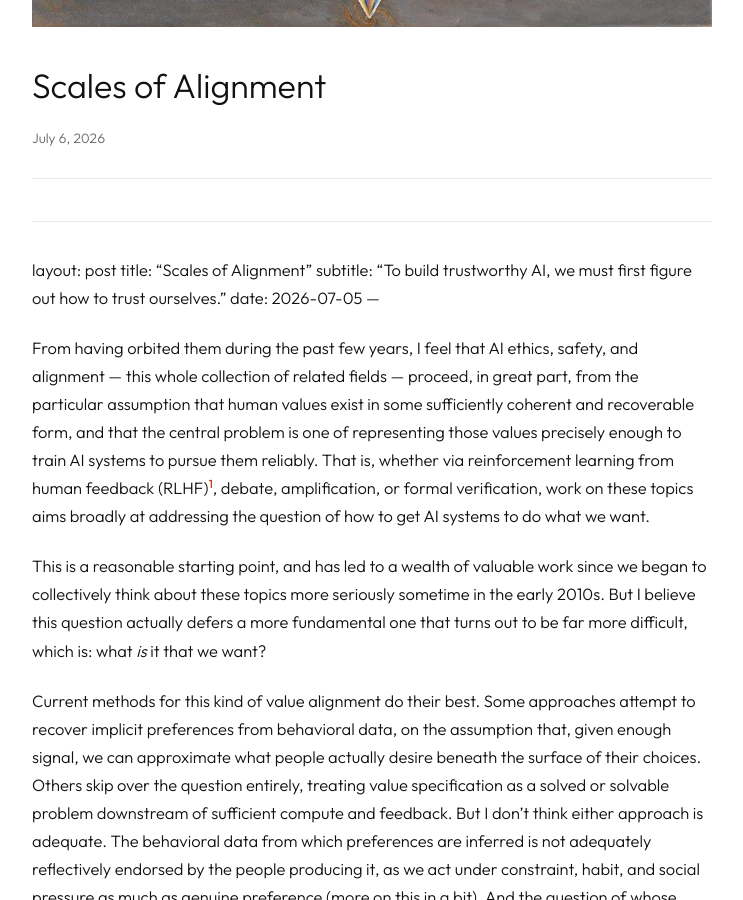
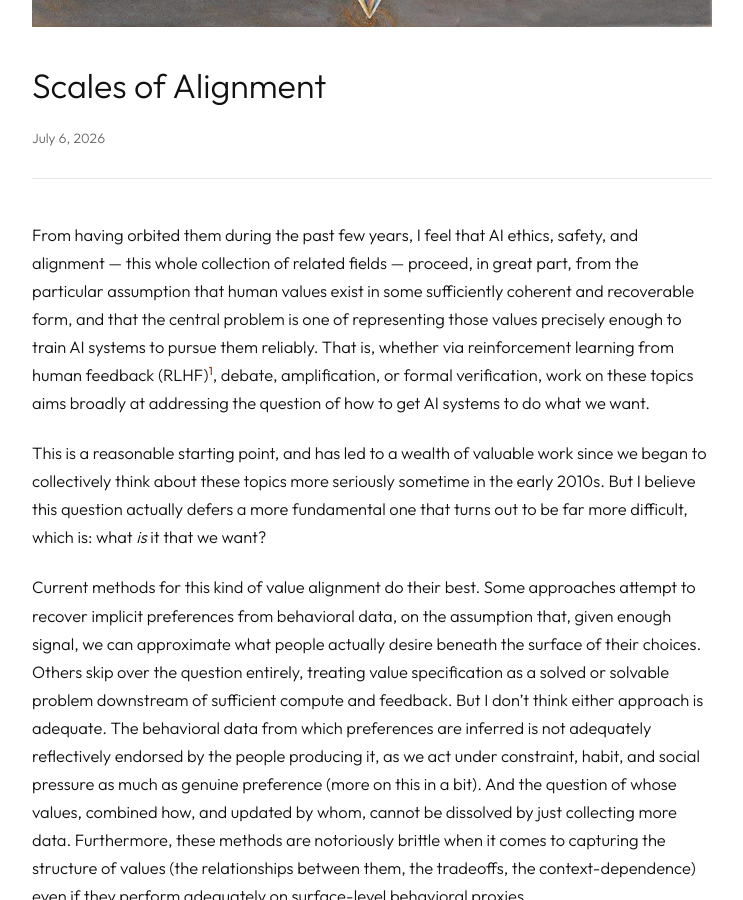
Before and after one commit to joeliosa/joeliosa.github.io, a Jekyll site: the page built from _posts/2026-04-24-cohesion-and-the-scale-of-alignment.md, in a window 1280 px wide and 900 px high, scrolled down 1047 px. Shown: the whole window, without its empty margins (129-872 px from the left). Built offline with Jekyll 4.4.1, drawn with Linux system fonts in a browser that asks for light colours.

Commit message:
further bp edit

```diff
--- a/_posts/2026-04-24-cohesion-and-the-scale-of-alignment.md
+++ b/_posts/2026-04-24-cohesion-and-the-scale-of-alignment.md
@@ -5,12 +5,6 @@ date: 2026-07-06
 image: /assets/cohesionthumbnail.jpeg
 ---
 
----
-layout: post
-title: "Scales of Alignment"
-subtitle: "To build trustworthy AI, we must first figure out how to trust ourselves."
-date: 2026-07-05
----
 
 From having orbited them during the past few years, I feel that AI ethics, safety, and alignment — this whole collection of related fields — proceed, in great part, from the particular assumption that human values exist in some sufficiently coherent and recoverable form, and that the central problem is one of representing those values precisely enough to train AI systems to pursue them reliably. That is, whether via reinforcement learning from human feedback (RLHF)<sup id="fnref:1"><a href="#fn:1">1</a></sup>, debate, amplification, or formal verification, work on these topics aims broadly at addressing the question of how to get AI systems to do what we want.
 
```
